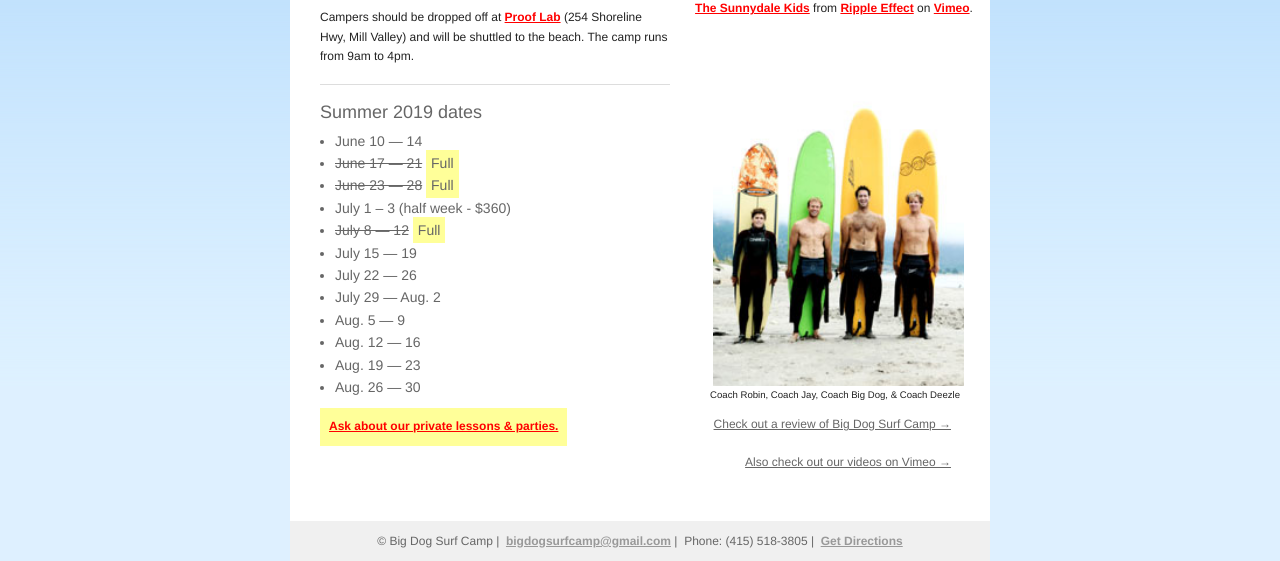
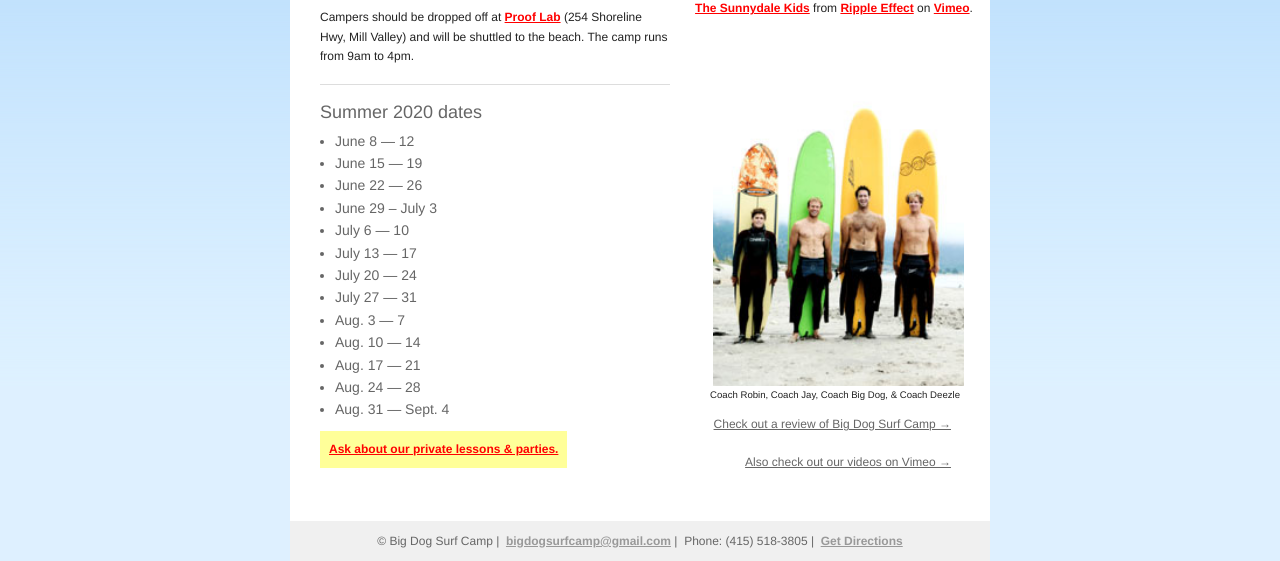
Before and after one commit to dpogni/big-dog-surf-camp, a PHP site: page / in a window 1280 px wide. Shown: the part 813-1374 px from the top of the page. Run offline with PHP 8.4, Linux system fonts and the light colour scheme.

Commit message:
20202 reg form

```diff
--- a/index.php
+++ b/index.php
@@ -33,20 +33,21 @@
 		<p>Campers should be dropped off at <a href="http://www.prooflab.com/" target="_blank"> Proof Lab</a> (254 Shoreline Hwy, Mill Valley) and will be shuttled to the beach. The camp runs from 9am to 4pm.</p>
 
   	<hr/>
-	<h3>Summer 2019 dates</h3>
+	<h3>Summer 2020 dates</h3>
 	<ul class="info ul">
-		<li>June 10 — 14</li>
-		<li><del>June 17 — 21</del> <span class="highlight">Full</span></li>
-		<li><del>June 23 — 28</del> <span class="highlight">Full</span></li>
-		<li>July 1 – 3 (half week - $360)</li>
-		<li><del>July 8 — 12</del> <span class="highlight">Full</span></li>
-		<li>July 15 — 19</li>
-		<li>July 22 — 26</li>
-		<li>July 29 — Aug. 2</li>
-		<li>Aug. 5 — 9</li>
-		<li>Aug. 12 — 16</li>
-		<li>Aug. 19 — 23</li>
-		<li>Aug. 26 — 30</li>
+                <li>June 8 — 12</li>
+                <li>June 15 — 19</li>
+                <li>June 22 — 26</li>
+                <li>June 29 – July 3</li>
+                <li>July 6 — 10</li>
+                <li>July 13 — 17</li>
+                <li>July 20 — 24</li>
+                <li>July 27 — 31</li>
+                <li>Aug. 3 — 7</li>
+                <li>Aug. 10 — 14</li>
+                <li>Aug. 17 — 21</li>
+                <li>Aug. 24 — 28</li>
+                <li>Aug. 31 — Sept. 4</li>
 	</ul>
 
 	<span class="banner"><a href="lessons.html" target="_parent">Ask about our private lessons &amp; parties.</a></span>
--- a/sign-up/index.php
+++ b/sign-up/index.php
@@ -37,7 +37,7 @@
 			<a href='/pdfs/BigDogWaiver.pdf'><img src='/images/pdf_icon.png' alt="download" />Waiver</a>
 			</li>
 			<li>
-			<a href='/pdfs/RegForm2019.pdf'><img src='/images/pdf_icon.png' alt="download" />2019 Registration Form</a></strong>
+			<a href='/pdfs/RegForm2020.pdf'><img src='/images/pdf_icon.png' alt="download" />2020 Registration Form</a></strong>
 			</li>
 		</ul>
 
```
Also changed, not shown: 3 other files.
